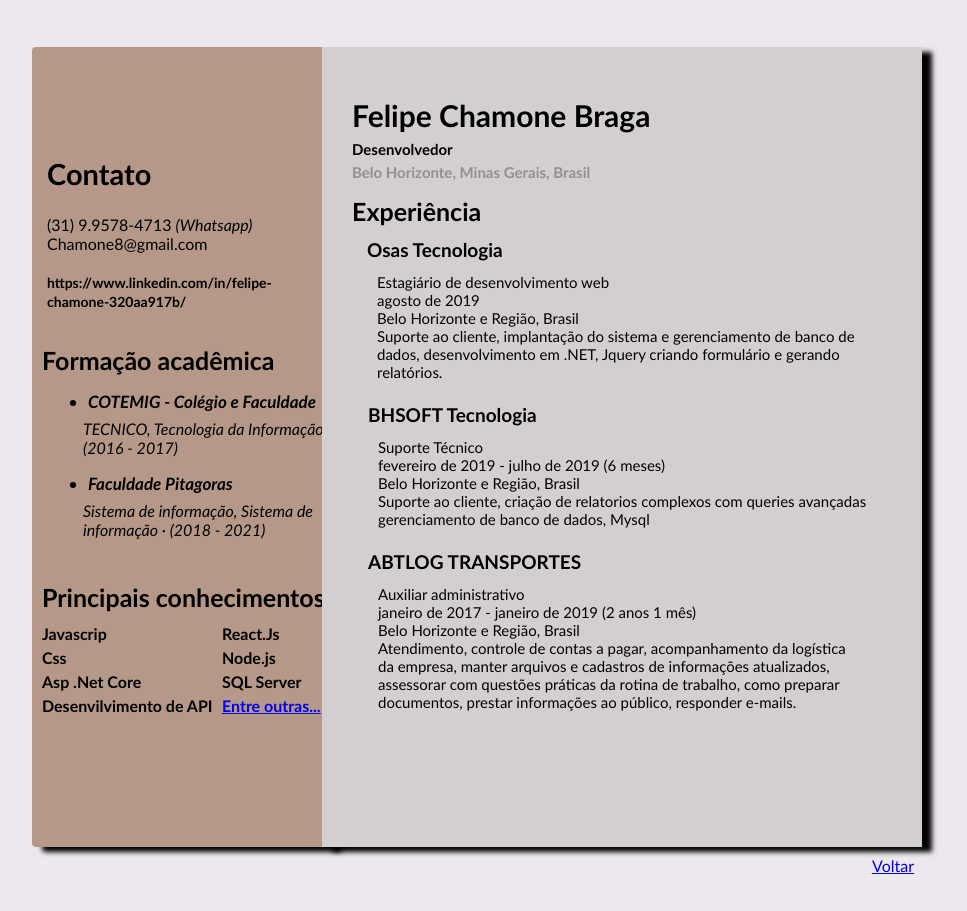
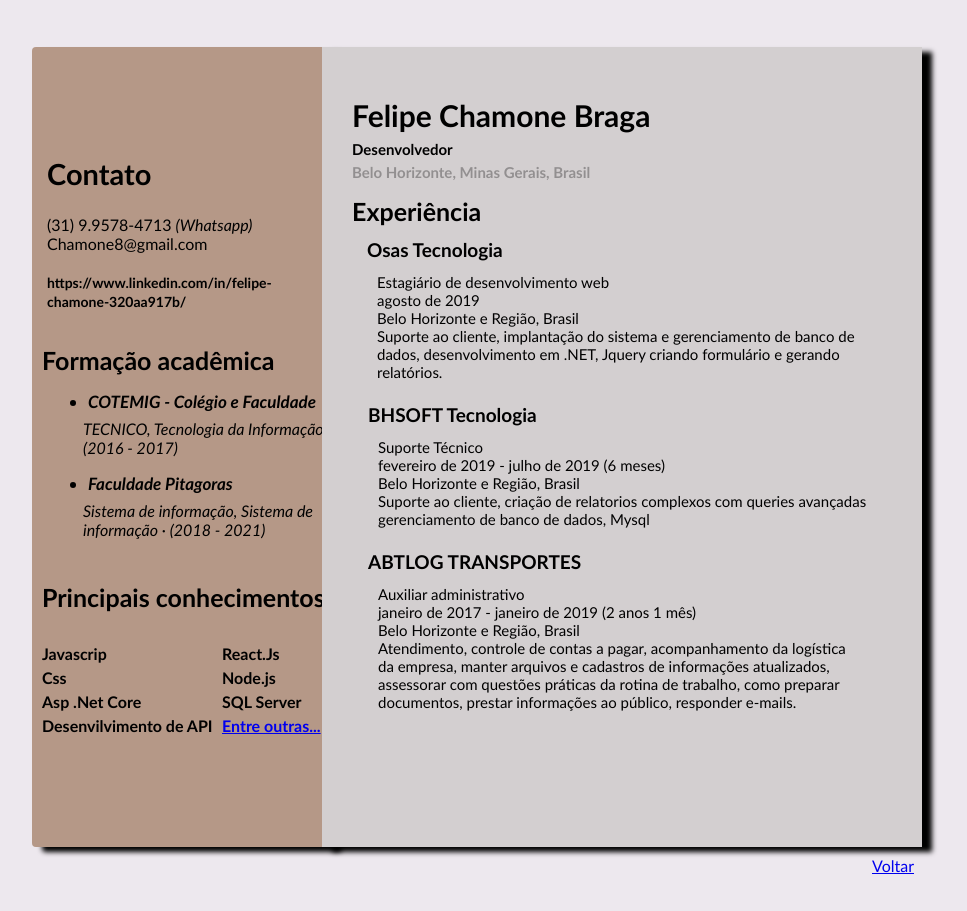
Before and after one commit to chamone8/Curriculo, a React (Create React App) app: page /curriculo in a window 1280 px wide. Shown: the whole page, without its empty margins (118-1085 px from the left). Built offline with nearby package versions, Linux system fonts and the light colour scheme.

Commit message:
Projeto finalizado

```diff
--- a/src/Paginas/Curriculo/style.css
+++ b/src/Paginas/Curriculo/style.css
@@ -165,13 +165,13 @@ body{
 }
 .conhecimentos .con1{
     position: absolute;
-    top: 60px;
+    top: 80px;
     font-weight: bolder;
 }
 .conhecimentos .con2{
     position: absolute;
     left: 180px;
-    top: 60px;
+    top: 80px;
     font-weight: bolder;
 }
 
```
